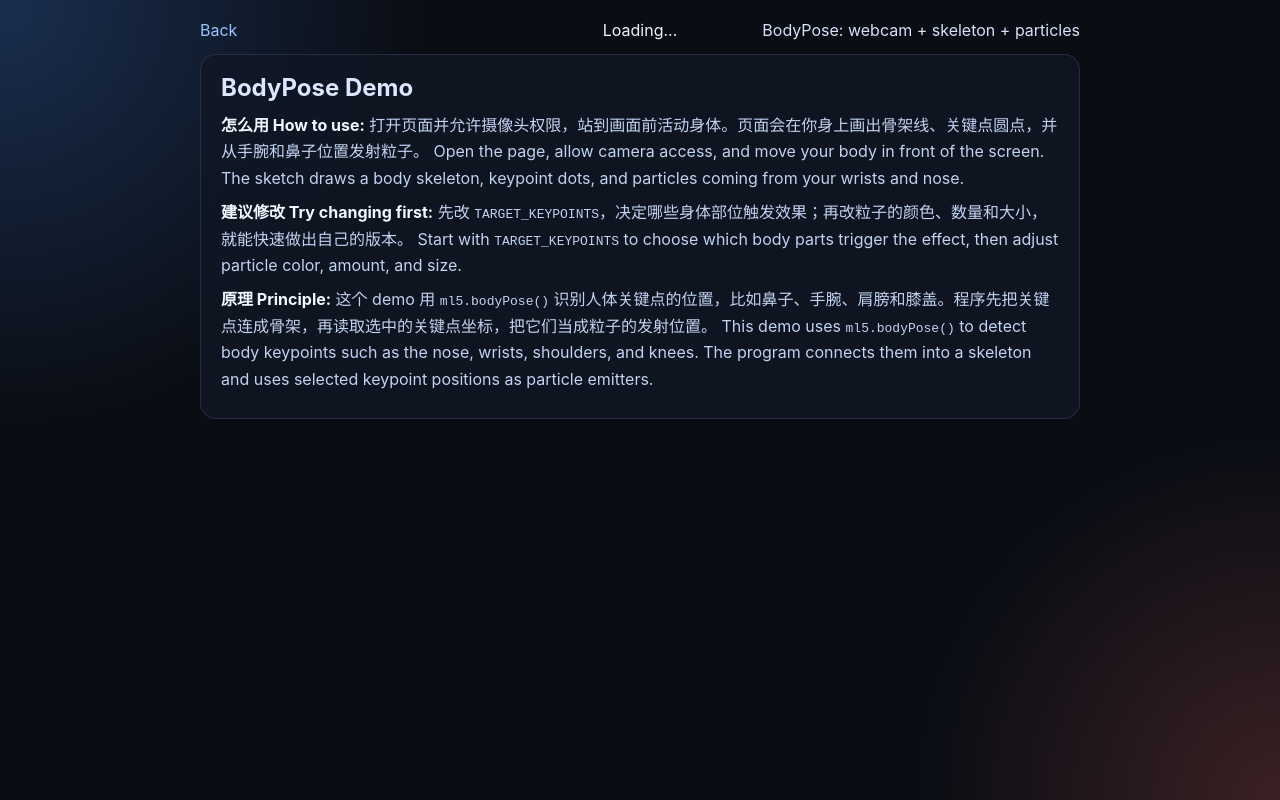
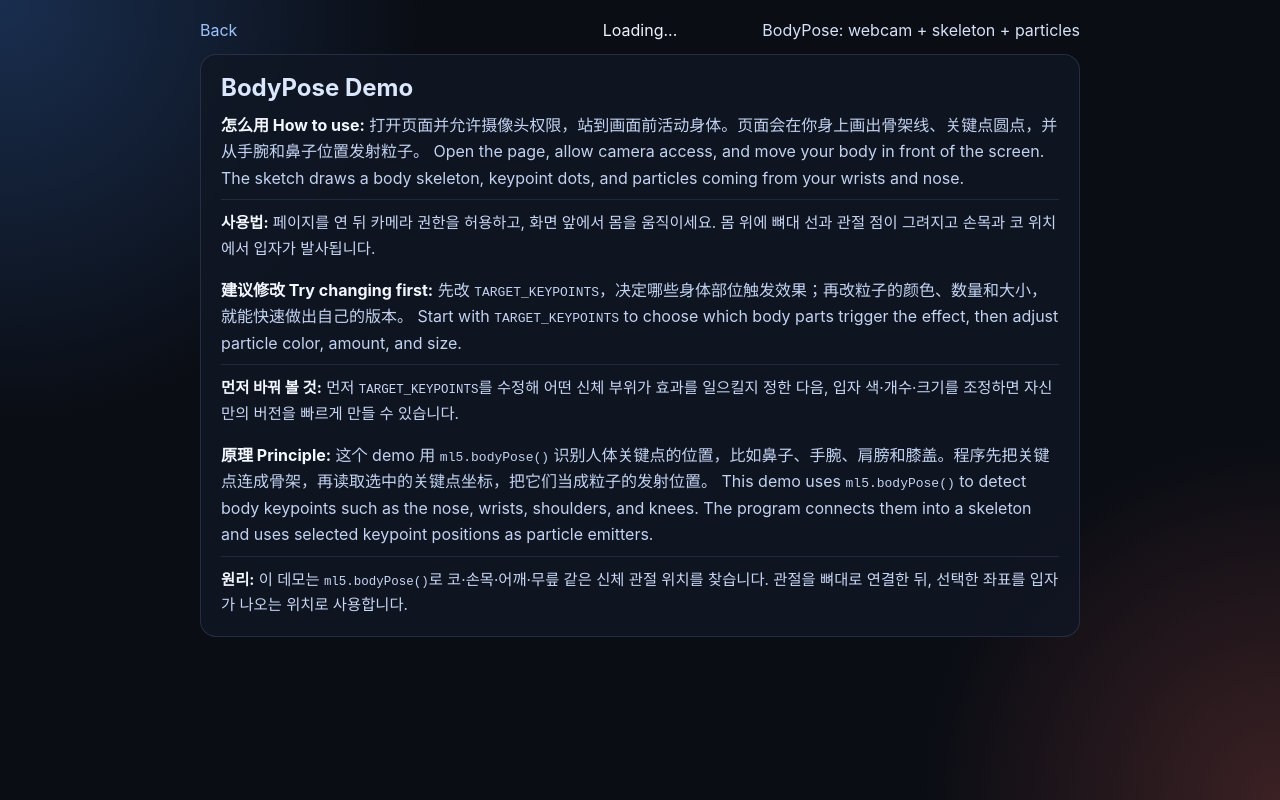
Before and after one commit to nomiyu507-glitch/prototype, a website: page bodypose.html in a window 1280 px wide. Drawn offline with nearby package versions, Linux system fonts and the light colour scheme; a script that the page names is missing.

Commit message:
Add Korean tutorial translations to all five demo pages
Co-authored-by: Cursor <cursoragent@cursor.com>

```diff
--- a/bodypose.html
+++ b/bodypose.html
@@ -17,8 +17,17 @@
     <section class="demo-notes">
       <h1>BodyPose Demo</h1>
       <p><strong>怎么用 How to use:</strong> 打开页面并允许摄像头权限，站到画面前活动身体。页面会在你身上画出骨架线、关键点圆点，并从手腕和鼻子位置发射粒子。 Open the page, allow camera access, and move your body in front of the screen. The sketch draws a body skeleton, keypoint dots, and particles coming from your wrists and nose.</p>
+      <p class="demo-notes__lang" lang="ko">
+        <strong>사용법:</strong> 페이지를 연 뒤 카메라 권한을 허용하고, 화면 앞에서 몸을 움직이세요. 몸 위에 뼈대 선과 관절 점이 그려지고 손목과 코 위치에서 입자가 발사됩니다.
+      </p>
       <p><strong>建议修改 Try changing first:</strong> 先改 <code>TARGET_KEYPOINTS</code>，决定哪些身体部位触发效果；再改粒子的颜色、数量和大小，就能快速做出自己的版本。 Start with <code>TARGET_KEYPOINTS</code> to choose which body parts trigger the effect, then adjust particle color, amount, and size.</p>
+      <p class="demo-notes__lang" lang="ko">
+        <strong>먼저 바꿔 볼 것:</strong> 먼저 <code>TARGET_KEYPOINTS</code>를 수정해 어떤 신체 부위가 효과를 일으킬지 정한 다음, 입자 색·개수·크기를 조정하면 자신만의 버전을 빠르게 만들 수 있습니다.
+      </p>
       <p><strong>原理 Principle:</strong> 这个 demo 用 <code>ml5.bodyPose()</code> 识别人体关键点的位置，比如鼻子、手腕、肩膀和膝盖。程序先把关键点连成骨架，再读取选中的关键点坐标，把它们当成粒子的发射位置。 This demo uses <code>ml5.bodyPose()</code> to detect body keypoints such as the nose, wrists, shoulders, and knees. The program connects them into a skeleton and uses selected keypoint positions as particle emitters.</p>
+      <p class="demo-notes__lang" lang="ko">
+        <strong>원리:</strong> 이 데모는 <code>ml5.bodyPose()</code>로 코·손목·어깨·무릎 같은 신체 관절 위치를 찾습니다. 관절을 뼈대로 연결한 뒤, 선택한 좌표를 입자가 나오는 위치로 사용합니다.
+      </p>
     </section>
     <script src="examples/bodypose.js"></script>
   </body>
--- a/styles.css
+++ b/styles.css
@@ -151,6 +151,19 @@ body {
   color: #f3f7ff;
 }
 
+.demo-notes p.demo-notes__lang {
+  margin: 0 0 16px;
+  padding: 10px 0 0;
+  border-top: 1px solid rgba(173, 198, 255, 0.12);
+  font-size: 0.96em;
+  color: #c8d6f5;
+  line-height: 1.65;
+}
+
+.demo-notes p.demo-notes__lang:last-child {
+  margin-bottom: 0;
+}
+
 canvas {
   max-width: 100%;
   height: auto !important;
```
Also changed, not shown: classifier.html (+9 -0 lines), facemesh.html (+9 -0 lines), handpose.html (+9 -0 lines), segmentation.html (+9 -0 lines).
